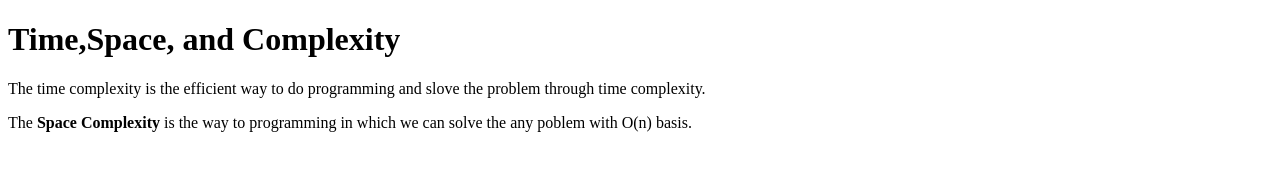
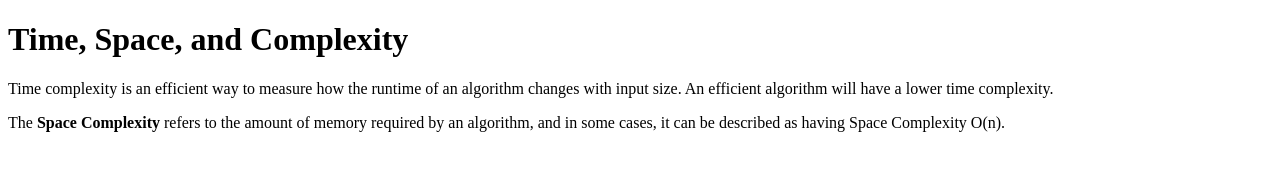
Before and after one commit to acciojob/time-and-space-complexity-VishalSaini7272, a website: page main.html in a window 1280 px wide. Drawn offline with Linux system fonts and the light colour scheme.

Commit message:
created a submission

```diff
--- a/main.html
+++ b/main.html
@@ -9,9 +9,9 @@
 
 <body>
 	<!-- the entire body must be written by student -->
-<h1>Time,Space, and Complexity</h1>
-<p>The time complexity is the efficient way to do programming and slove the problem through time complexity.</p>
-<p>The <b>Space Complexity</b> is the way to programming in which we can solve the any poblem with O(n) basis.</p>
+<h1>Time, Space, and Complexity</h1>
+<p>Time complexity is an efficient way to measure how the runtime of an algorithm changes with input size. An efficient algorithm will have a lower time complexity.</p>
+<p>The <b>Space Complexity</b> refers to the amount of memory required by an algorithm, and in some cases, it can be described as having Space Complexity O(n).</p>
 
     <script type="text/javascript" src="./script.js">
 </script>
```
